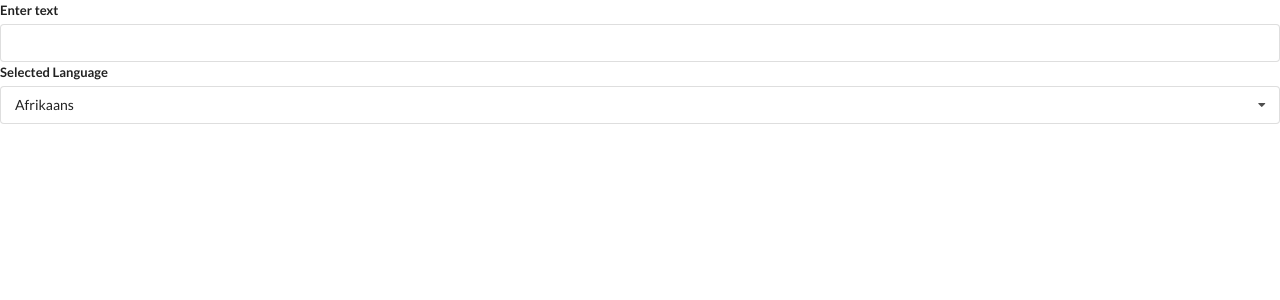
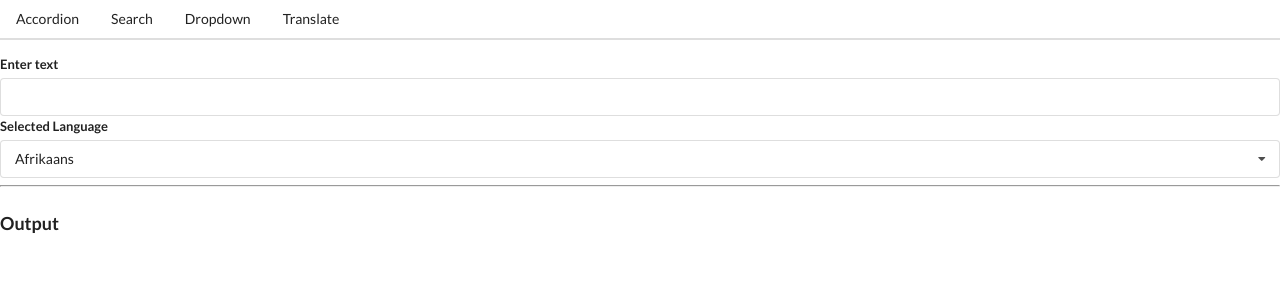
Before and after one commit to Patrickyyh/ReactHookLearn, a React (Create React App) app: page /translate in a window 1280 px wide. Shown: the top 300 px of the page. Built offline with nearby package versions, Linux system fonts and the light colour scheme; no server answers.

Commit message:
complete translate and navibar

```diff
--- a/src/App.js
+++ b/src/App.js
@@ -3,6 +3,8 @@ import Accordion from './components/Accordion';
 import Search from './components/Search';
 import Dropdown from './components/Dropdown';
 import Translate from './components/Translate';
+import Route from './components/Route';
+import Header from './components/Header';
 
 
 const items = [
@@ -46,14 +48,41 @@ const options = [
 
 
 
-const App = () =>{
 
 
 
 
+const App = () =>{
+
+    const [selected, setSelected] = useState(options[0]);
     return(
          <div>
-            <Translate />
+
+
+
+         <Header />
+           <Route path = "/"  >
+              <Accordion items = {items}/>
+           </Route>
+
+           <Route  path = "/list">
+                <Search />
+           </Route>
+
+           <Route path = "/dropdown">
+                <Dropdown
+                    label = "Select a color"
+                    options = {options}
+                    selected = {selected}
+                    onSelectedChange = {setSelected}
+                />
+           </Route>
+
+           <Route path = "/translate">
+                <Translate />
+           </Route>
+
+
 
          </div>
 
--- /dev/null
+++ b/src/components/Convert.js
@@ -0,0 +1,58 @@
+import react ,{useState ,useEffect}from 'react';
+import axios from 'axios';
+import { async, timeout } from 'q';
+import Search from './Search';
+
+const Convert  =  ({language, text}) =>{
+
+       const [translated, setTranslated] =useState('') ;
+       const [debouncedText, setDebouncdeText] = useState(text);
+
+       useEffect(()=>{
+
+           const timeoutId = setTimeout(() =>{
+                  setDebouncdeText(text);
+            },500);
+
+
+            return ()=>{
+                clearTimeout(timeoutId);
+            };
+
+       },[text]);
+
+
+       useEffect(()=>{
+        const doTranslation =  async ()=>{
+          const {data} =  await axios.post('https://translation.googleapis.com/language/translate/v2'
+            ,{} ,
+            {
+                params: {
+                    q: debouncedText,
+                    target: language.value,
+                    key: 'AIzaSyCHUCmpR7cT_yDFHC98CZJy2LTms-IwDlM'
+                },
+             }
+            );
+
+            setTranslated(data.data.translations[0].translatedText);
+        };
+
+
+        doTranslation();
+
+
+       },[language,debouncedText]);
+
+
+        return (
+            <div>
+                <h1 className = "ui header">{translated}</h1>
+            </div>
+
+        );
+
+
+};
+
+export default Convert;
--- a/src/components/Dropdown.js
+++ b/src/components/Dropdown.js
@@ -39,10 +39,12 @@ const Dropdown = ({options, label, selected, onSelectedChange}) =>{
 
         if(option === selected){
             return null ;
+
         }
          return (
             <div key = {option.value} className = "item" onClick = {()=>onSelectedChange(option)}>
                 {option.label}
+
             </div>
 
          ) ;
--- /dev/null
+++ b/src/components/Header.js
@@ -0,0 +1,26 @@
+import React from 'react';
+import Link  from './Link';
+const Header = () =>{
+
+    return (
+        <div className = "ui secondary pointing menu">
+            <Link href = "/" className = "item">
+                Accordion
+            </Link>
+
+            <Link href = "/list" className = "item">
+                Search
+             </Link>
+
+            <Link href = "/dropdown" className = "item">
+                Dropdown
+            </Link>
+
+            <Link href = "/translate" className = "item">
+               Translate
+            </Link>
+        </div>
+    );
+}
+
+export default Header ;
--- /dev/null
+++ b/src/components/Link.js
@@ -0,0 +1,30 @@
+import React from 'react';
+
+
+const Link = ({className , href, children}) =>{
+   const onClick = (event) => {
+       if(event.metaKey || event.ctrlKey){
+           return ;
+       }
+
+
+
+
+       event.preventDefault();
+       window.history.pushState({},'',href);
+
+
+       const navEvent  = new PopStateEvent('popstate');
+       window.dispatchEvent(navEvent);
+
+
+   };
+
+
+    return <a onClick = {onClick} className = {className} href = {href}>
+        {children}
+    </a>
+
+};
+
+export default Link;
--- /dev/null
+++ b/src/components/Route.js
@@ -0,0 +1,32 @@
+import React , {useState,useEffect}from 'react';
+
+const Route = ({path,children}) =>{
+    const [currentPath, setCurrentPath] = useState(window.location.pathname);
+
+     // useEffect to listen the event
+    useEffect(() => {
+        const onLocationChange = () =>{
+           setCurrentPath(window.location.pathname);
+        };
+
+        window.addEventListener('popstate', onLocationChange);
+
+        // when the component is removed from dom, the clean function will be called
+        // So we can make use of clean function to cancel the event listener
+
+        return () =>{
+            window.removeEventListener('popstate'. onLocationChange);
+
+        }
+
+
+    }, [])
+
+
+
+
+    return currentPath === path ? children : null;
+};
+
+
+export default Route;
--- a/src/components/Search.js
+++ b/src/components/Search.js
@@ -36,6 +36,7 @@ const Search = ()=>{
             if(term){
                 // set the time out
                 search();
+
             }
 
          },1000);
--- a/src/components/Translate.js
+++ b/src/components/Translate.js
@@ -1,5 +1,6 @@
 import React , {useState}from 'react';
 import Dropdown from './Dropdown';
+import Convert from './Convert';
 //AIzaSyCHUCmpR7cT_yDFHC98CZJy2LTms-IwDlM
 const options = [
     {
@@ -30,6 +31,7 @@ const Translate = () =>{
     const [language,setLanguage] = useState(options[0]);
     const [text, setText] = useState('');
 
+
     return <div>
         <div className = "ui form">
             <div className = "field">
@@ -39,6 +41,10 @@ const Translate = () =>{
         </div>
 
         <Dropdown label = "Selected Language" options = {options} selected = {language} onSelectedChange = {setLanguage}/>
+
+        <hr />
+        <h3 className = "ui header">Output</h3>
+        <Convert language = {language} text ={text} />
     </div>
 
 
```
